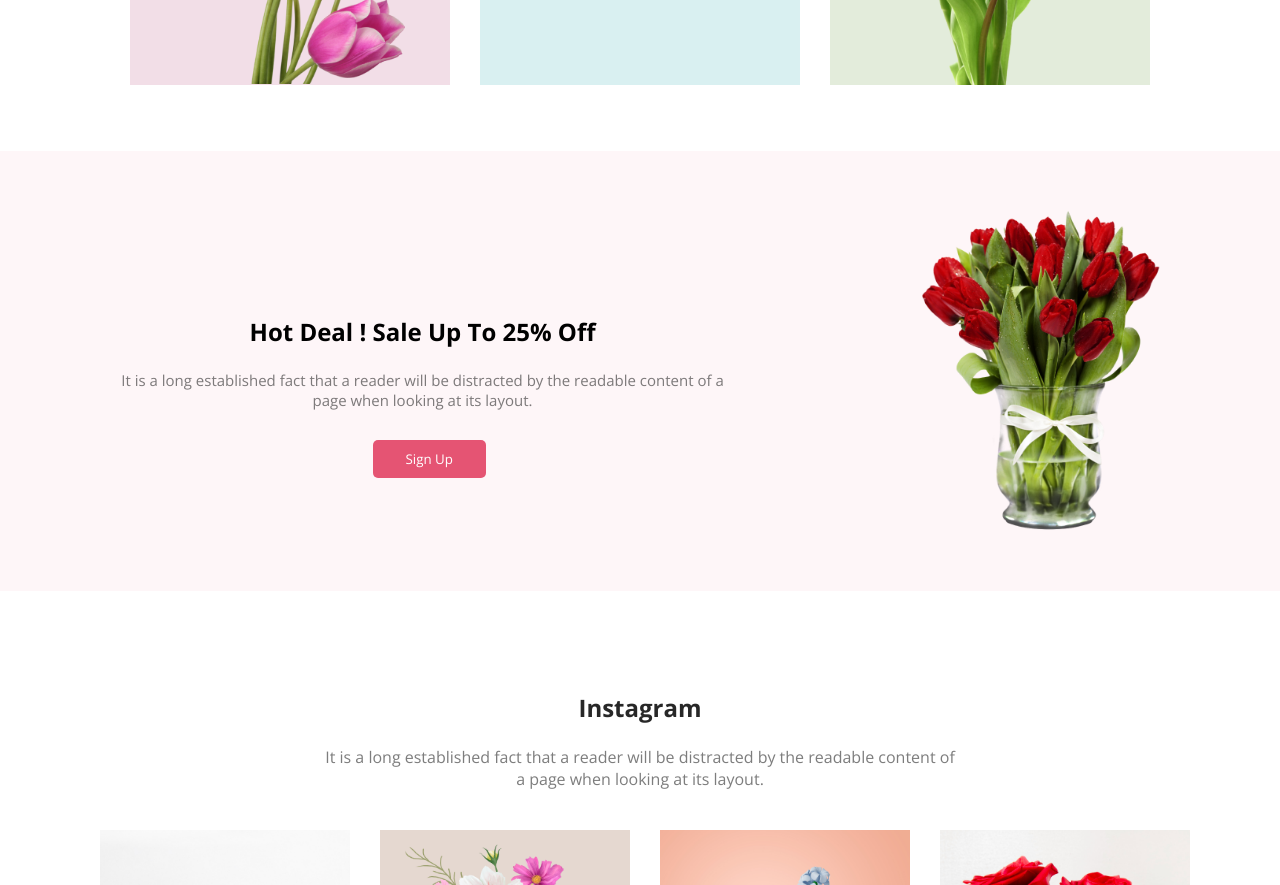
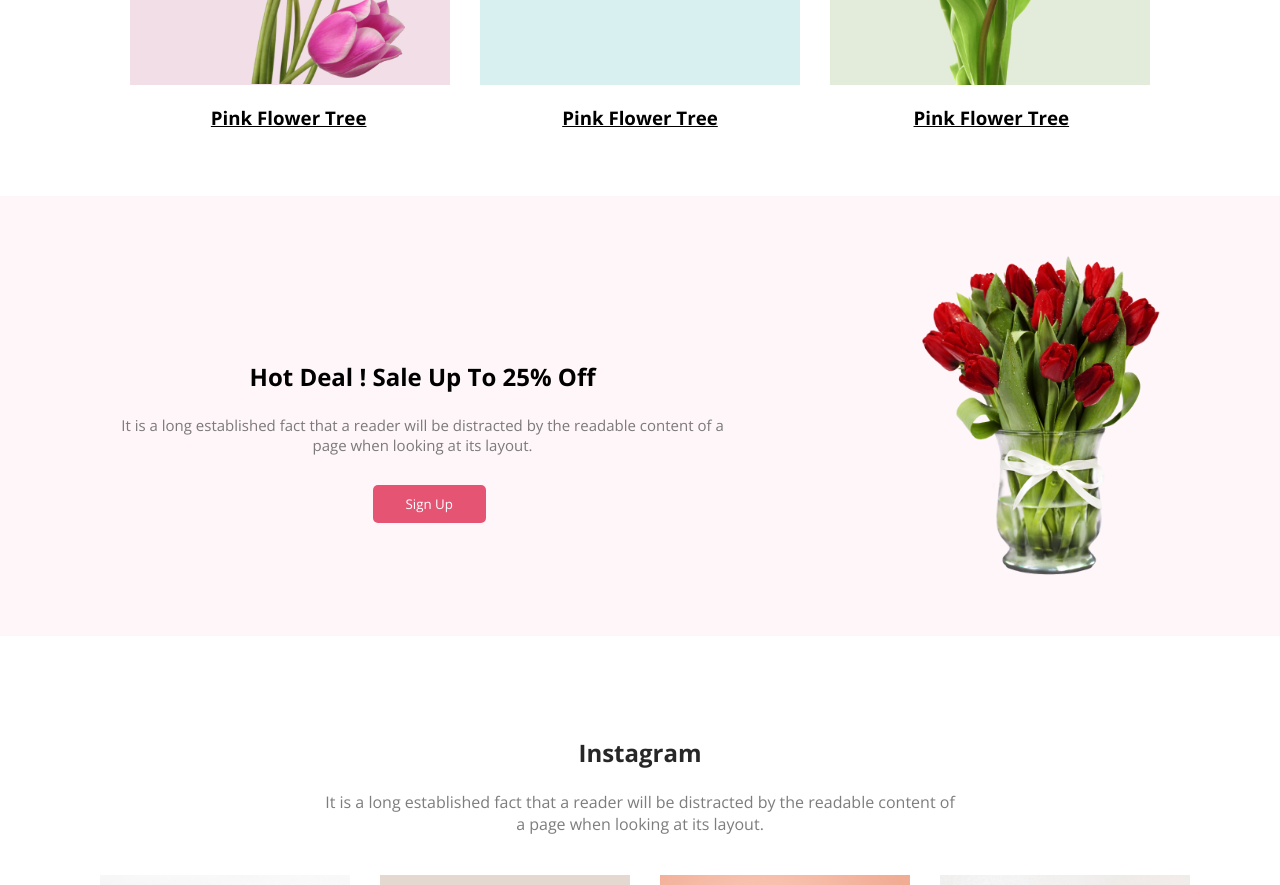
Before and after one commit to ShajIslam/Flower-Shop-Project, a plain HTML site: page index.html in a window 1280 px wide. Shown: the part 1276-2161 px from the top of the page. Drawn offline with nearby package versions, Linux system fonts and the light colour scheme.

Commit message:
updated flower container underlined title design

```diff
--- a/index.html
+++ b/index.html
@@ -53,19 +53,18 @@ Date: 10.07.2023
     <div class="flowers-container">
         <div class="flower-box1">
             <img class="flower-image1" src="Flower Asset/pngwing 6.png" alt="">
-            <!-- <div class="flower-name1"><h3><u> Pink Flower Tree</u></h3>
-            </div> -->
         </div>
         <div class="flower-box2">
             <img class="flower-image2" src="Flower Asset/pngwing 5.png" alt="">
-            <!-- <div class="flower-name2"><h3><u> Pink Flower Tree</u></h3>
-            </div> -->
         </div>
         <div class="flower-box3">
             <img class="flower-image3" src="Flower Asset/pngwing 7.png" alt="">
-            <!-- <div  class="flower-name3"><h3><u> Pink Flower Tree</u></h3>
-            </div> -->
         </div>
+    </div>
+    <div class="flower-titles">
+        <div class="flower-title"><h3>Pink Flower Tree</h3></div>
+        <div class="flower-title"><h3>Pink Flower Tree</h3></div>
+        <div class="flower-title"><h3>Pink Flower Tree</h3></div>
     </div>
 </section>
 <br>
--- a/indexstyle.css
+++ b/indexstyle.css
@@ -96,26 +96,36 @@ font-family: 'Open Sans', sans-serif;
     display: flex;
     align-items: flex-end;
 }
-/* .flower-name1{
-    position: static;
-    margin-top: 50px;
-    margin-left: 40px;
-    color: #272727;
+.flowers-container {
+    display: flex;
+    gap: 30px;
+    margin-left: 130px;
+}
+
+.flower-titles {
+    display: flex;
+    gap: 30px;
+    margin: 0 auto;
+    justify-content: center;
+    width: 80%;
+    padding-top: 20px;
+}
+
+.flower-title {
+    display: flex;
+    justify-content: center;
+    align-items: center;
+    text-align: center;
+    width: 100%;
+}
+
+.flower-title h3 {
+    margin: 0;
+    text-decoration: underline;
+}
 
 
-}
-.flower-name2{
-    position: absolute;
-    margin-top: 135px;
-    margin-left: 40px;
-    color: #272727;
-}
-.flower-name3{
-    position: absolute;
-    margin-top: 50px;
-    margin-left: -180px;
-    color: #272727;
-} */
+
 /* sale container styles*/
 .sale-container{
     display: flex;
```
